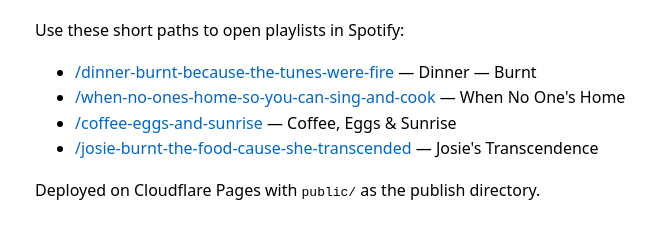
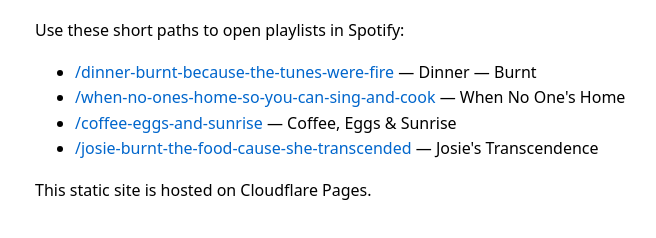
Before and after one commit to dutgriff/josie, a plain HTML site: page public/index.html in a window 1280 px wide. Shown: the part 116-354 px from the top of the page, without its empty margins (5-661 px from the left). Drawn offline with Linux system fonts and the light colour scheme.

Commit message:
fix: tweak wording on landing page

```diff
--- a/public/index.html
+++ b/public/index.html
@@ -19,6 +19,6 @@
     <li><a href="/coffee-eggs-and-sunrise">/coffee-eggs-and-sunrise</a> — Coffee, Eggs &amp; Sunrise</li>
     <li><a href="/josie-burnt-the-food-cause-she-transcended">/josie-burnt-the-food-cause-she-transcended</a> — Josie's Transcendence</li>
   </ul>
-  <p>Deployed on Cloudflare Pages with <code>public/</code> as the publish directory.</p>
+  <p>This static site is hosted on Cloudflare Pages.</p>
 </body>
 </html>
```
